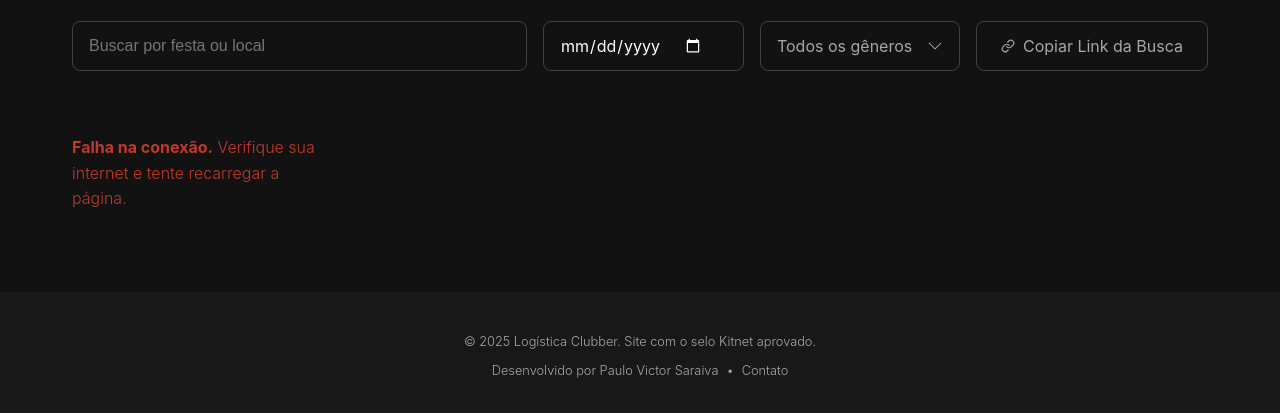
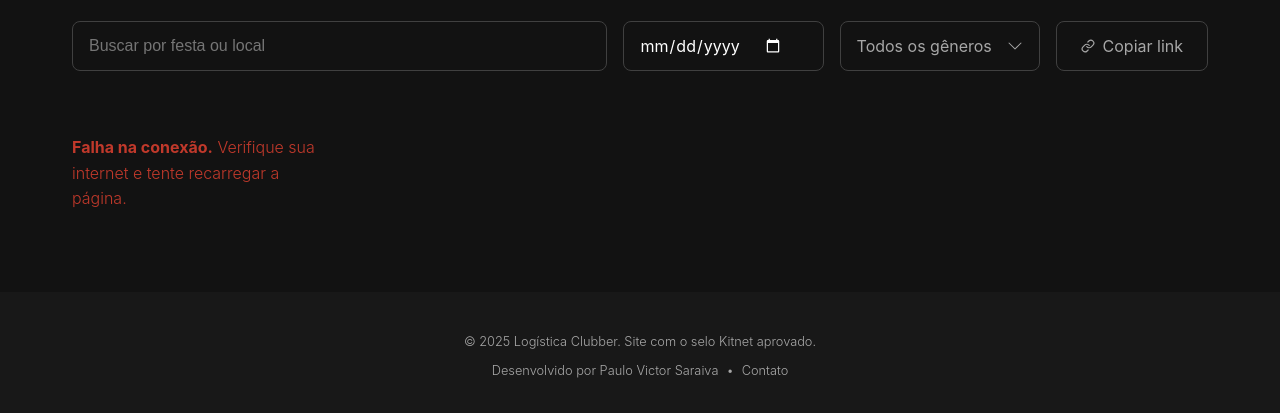
Before and after one commit to pvsaraivar/Planilha-festas, a plain HTML site: page index.html in a window 1280 px wide. Shown: the part 183-596 px from the top of the page. Drawn offline with Linux system fonts and the light colour scheme; no server answers; a web font is replaced by a local one.

Commit message:
Alteração de button.

```diff
--- a/index.html
+++ b/index.html
@@ -38,7 +38,7 @@
                 <button id="clear-all-filters-btn" class="clear-all-filters-btn" hidden>Limpar Filtros</button>
                 <button id="share-filters-btn" class="share-filters-btn" hidden>
                     <svg xmlns="http://www.w3.org/2000/svg" width="14" height="14" viewBox="0 0 24 24" fill="none" stroke="currentColor" stroke-width="2" stroke-linecap="round" stroke-linejoin="round"><path d="M10 13a5 5 0 0 0 7.54.54l3-3a5 5 0 0 0-7.07-7.07l-1.72 1.72"></path><path d="M14 11a5 5 0 0 0-7.54-.54l-3 3a5 5 0 0 0 7.07 7.07l1.72-1.72"></path></svg>
-                    <span>Copiar Link da Busca</span>
+                    <span>Copiar link</span>
                 </button>
             </div>
         </div>
```
